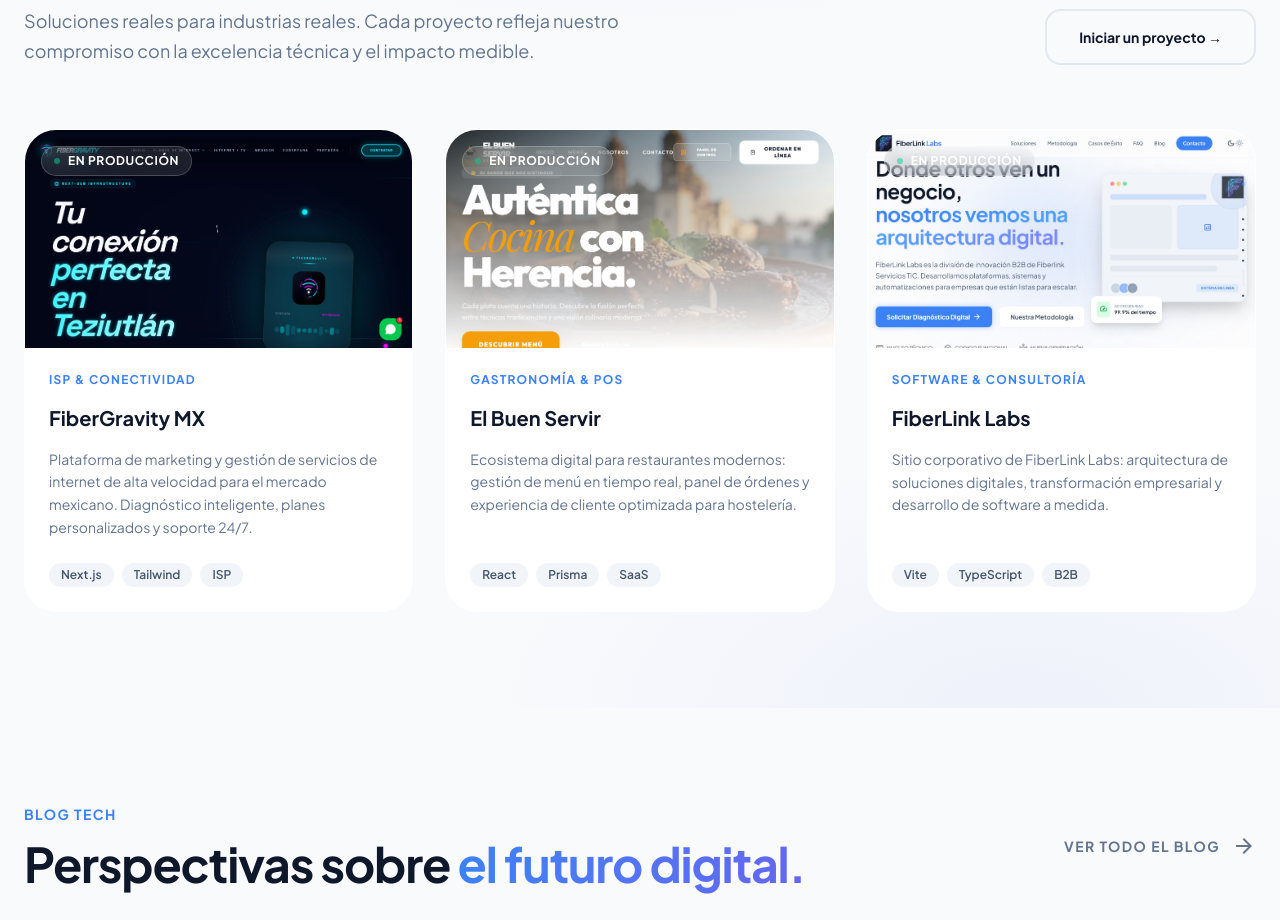
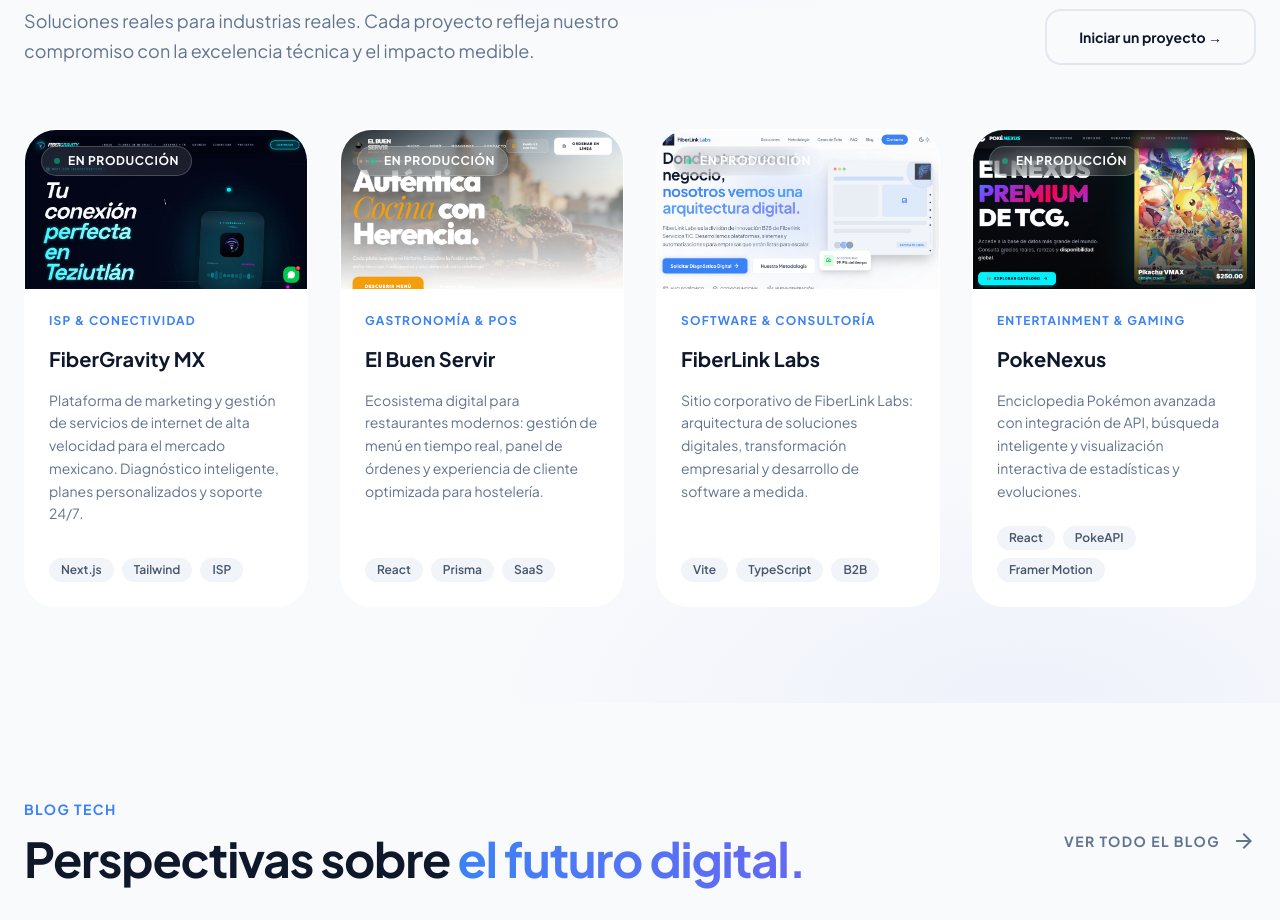
Before and after one commit to jonathanhdezf/fiberlinklabs, a React (Vite) app: page / in a window 1280 px wide. Shown: the part 11080-12000 px from the top of the page. Built offline with nearby package versions, Linux system fonts and the light colour scheme.

Commit message:
feat: add RecentProjects section with 4 client projects including PokeNexus

```diff
--- a/src/components/RecentProjects.tsx
+++ b/src/components/RecentProjects.tsx
@@ -1,4 +1,4 @@
-const CARD_DELAY_CLASSES = ["project-card-delay-0", "project-card-delay-1", "project-card-delay-2"];
+const CARD_DELAY_CLASSES = ["project-card-delay-0", "project-card-delay-1", "project-card-delay-2", "project-card-delay-3"];
 
 const projects = [
     {
@@ -29,6 +29,16 @@
         image: "/fiberlinklabs.jpg",
         url: "https://fiberlinklabs.vercel.app/",
         tags: ["Vite", "TypeScript", "B2B"],
+        status: "En producción",
+    },
+    {
+        id: 4,
+        name: "PokeNexus",
+        category: "Entertainment & Gaming",
+        description: "Enciclopedia Pokémon avanzada con integración de API, búsqueda inteligente y visualización interactiva de estadísticas y evoluciones.",
+        image: "/pokenexus.jpg",
+        url: "https://pokenexus-fiberlinks-projects.vercel.app/",
+        tags: ["React", "PokeAPI", "Framer Motion"],
         status: "En producción",
     },
 ];
@@ -63,7 +73,7 @@
                 </div>
 
                 {/* Cards grid */}
-                <div className="grid grid-cols-1 md:grid-cols-3 gap-8">
+                <div className="grid grid-cols-1 md:grid-cols-2 lg:grid-cols-4 gap-8">
                     {projects.map((project, idx) => (
                         <a
                             key={project.id}
--- a/src/index.css
+++ b/src/index.css
@@ -267,3 +267,7 @@
 .project-card-delay-2 {
   animation-delay: 240ms;
 }
+
+.project-card-delay-3 {
+  animation-delay: 360ms;
+}
```
Also changed, not shown: public/pokenexus.jpg (added).
